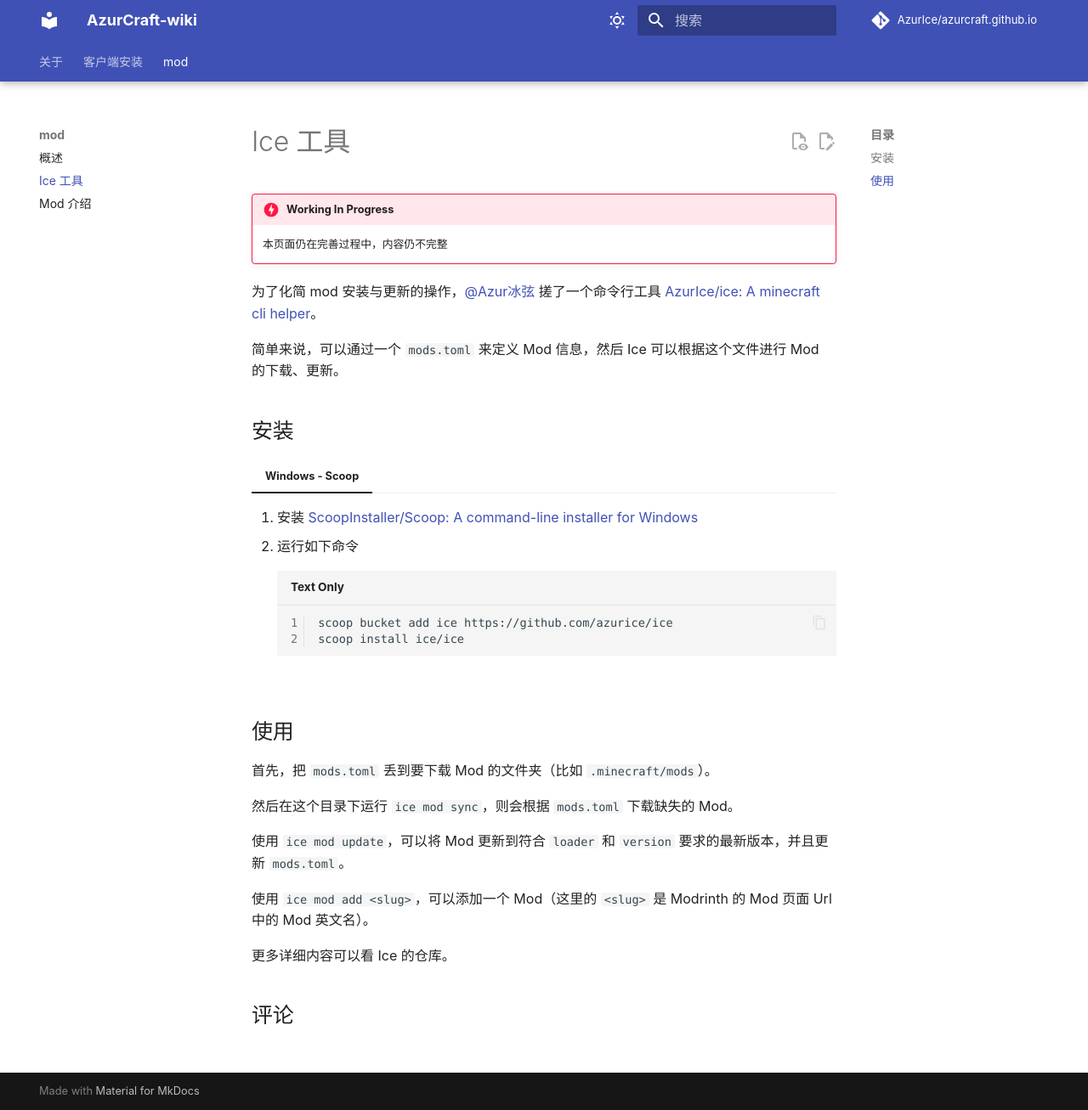
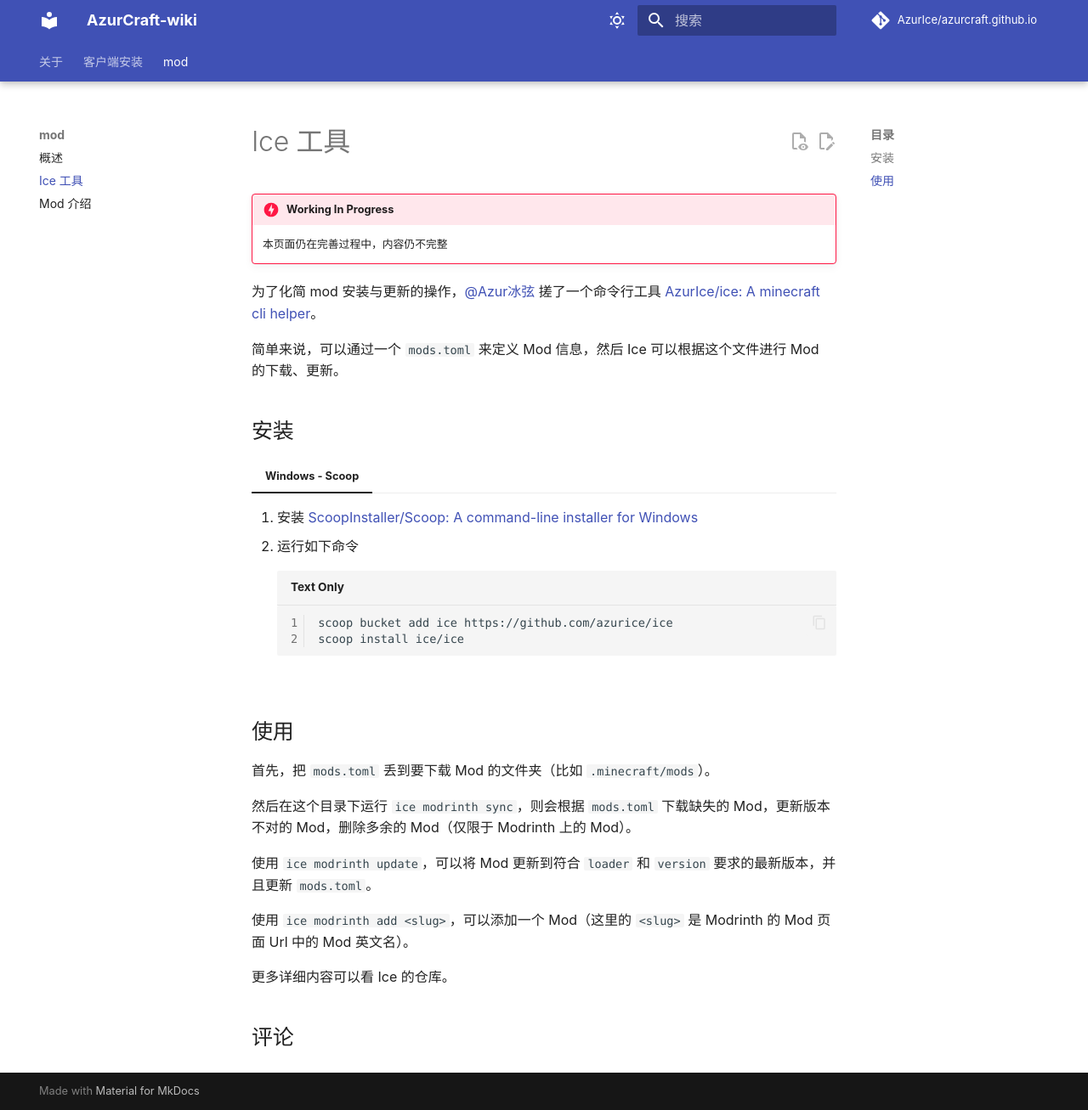
Before and after one commit to AzurIce/azurcraft-wiki, an MkDocs documentation site: the page built from docs/mod/tool-ice.md, in a window 1280 px wide and 1307 px high. Shown: the whole window at 85% size. Built offline with MkDocs 1.6.1 and Material for MkDocs 9.7.7, drawn with Linux system fonts in a browser that asks for light colours; comment, search, counter and statistics services are not loaded.

```diff
--- a/docs/mod/tool-ice.md
+++ b/docs/mod/tool-ice.md
@@ -20,10 +20,11 @@
 
 首先，把 `mods.toml` 丢到要下载 Mod 的文件夹（比如 `.minecraft/mods`）。
 
-然后在这个目录下运行 `ice mod sync`，则会根据 `mods.toml` 下载缺失的 Mod。
+然后在这个目录下运行 `ice modrinth sync`，则会根据 `mods.toml` 下载缺失的 Mod，更新版本不对的 Mod，删除多余的 Mod（仅限于 Modrinth 上的 Mod）。
 
-使用 `ice mod update`，可以将 Mod 更新到符合 `loader` 和 `version` 要求的最新版本，并且更新 `mods.toml`。
+使用 `ice modrinth update`，可以将 Mod 更新到符合 `loader` 和 `version` 要求的最新版本，并且更新 `mods.toml`。
 
-使用 `ice mod add <slug>`，可以添加一个 Mod（这里的 `<slug>` 是 Modrinth 的 Mod 页面 Url 中的 Mod 英文名）。
+
+使用 `ice modrinth add <slug>`，可以添加一个 Mod（这里的 `<slug>` 是 Modrinth 的 Mod 页面 Url 中的 Mod 英文名）。
 
 更多详细内容可以看 Ice 的仓库。
```
Also changed, not shown: docs/about/azurcraft.md (+0 -6 lines), docs/mod/intro.md (+80 -4 lines), docs/mod/_assets/intro-1.png (added), docs/mod/_assets/intro-4.png (added), docs/mod/_assets/intro-5.webp (added), docs/mod/_assets/intro-6.webp (added), docs/mod/_assets/intro-7.png (added), docs/mod/_assets/intro-8.png (added), 2 other files.
